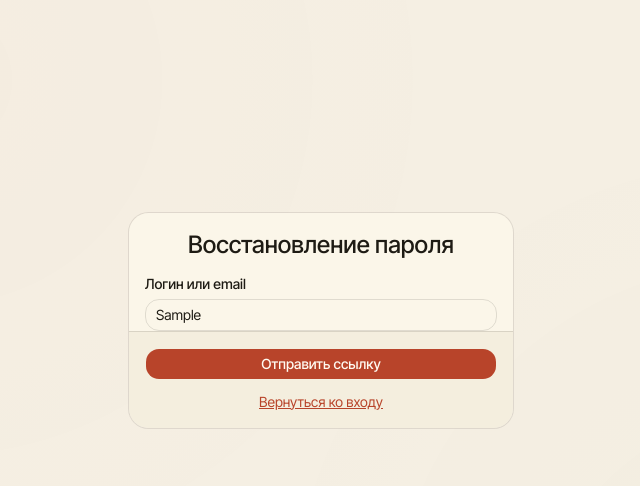
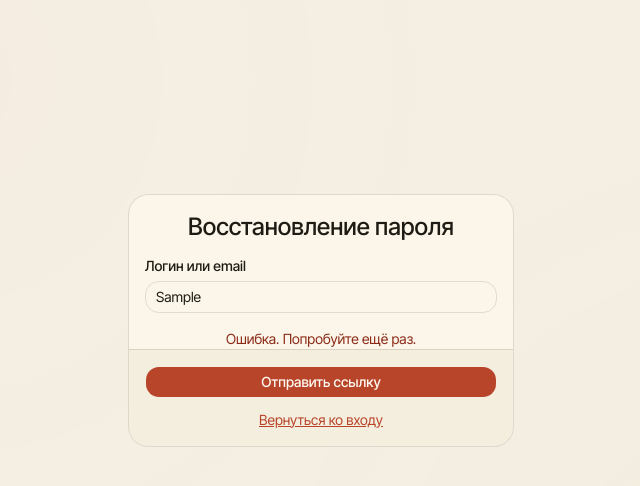
Before and after one commit to mrTelnor/home-page, a React (Vite) app in the folder frontend/: page /forgot-password in a window 1280 px wide. Both pictures are taken after typing "Sample" into the empty fields and a click on the button "Отправить ссылку". Shown: the top 486 px of the page, without its empty margins (319-959 px from the left). Built offline with nearby package versions, Linux system fonts and the light colour scheme; no server answers.

Commit message:
fix(frontend): disabled на кнопках выбора канала + сообщение об ошибке запроса

```diff
--- a/frontend/src/pages/ForgotPasswordPage.tsx
+++ b/frontend/src/pages/ForgotPasswordPage.tsx
@@ -63,17 +63,22 @@ export function ForgotPasswordPage() {
                     <p className="text-sm text-muted-foreground">Куда отправить ссылку?</p>
                     {choices.includes("telegram") && (
                       <Button type="button" variant="outline" className="w-full"
+                        disabled={request.isPending}
                         onClick={() => submit("telegram")}>
                         Отправить в Telegram
                       </Button>
                     )}
                     {choices.includes("email") && (
                       <Button type="button" variant="outline" className="w-full"
+                        disabled={request.isPending}
                         onClick={() => submit("email")}>
                         Отправить на Email
                       </Button>
                     )}
                   </div>
+                )}
+                {request.isError && (
+                  <p className="text-sm text-center text-destructive">Ошибка. Попробуйте ещё раз.</p>
                 )}
               </>
             )}
```
